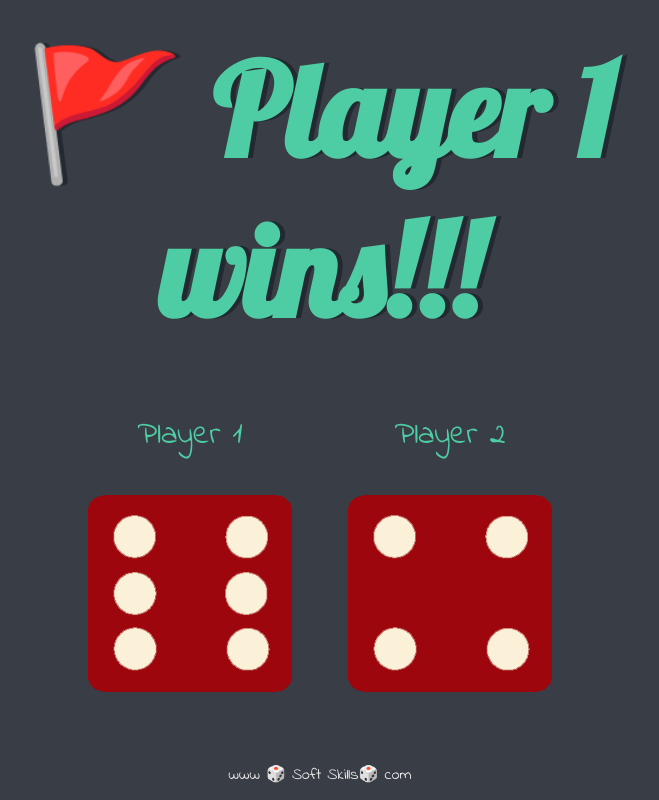
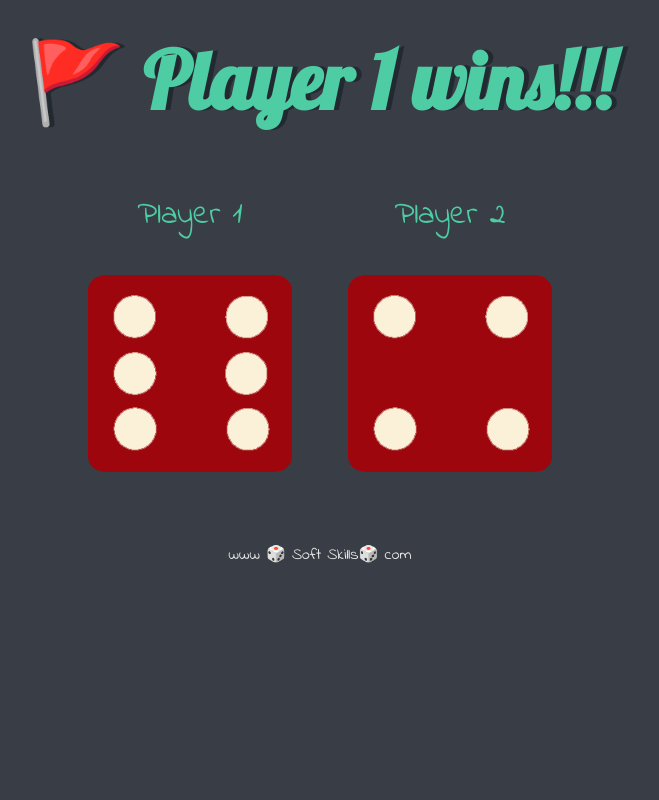
Before and after one commit to Abmart0803/Gice-Game-DOM, a plain HTML site: page index.html in a window 1280 px wide. Shown: the whole page, without its empty margins (320-979 px from the left). Drawn offline with Linux system fonts and the light colour scheme.

Commit message:
Update style.css file.

```diff
--- a/styles.css
+++ b/styles.css
@@ -18,7 +18,7 @@ h1 {
   margin: 30px;
   font-family: 'Lobster', cursive;
   text-shadow: 5px 0 #232931;
-  font-size: 8rem;
+  font-size: 5rem;
   color: #4ECCA3;
 }
 
```
